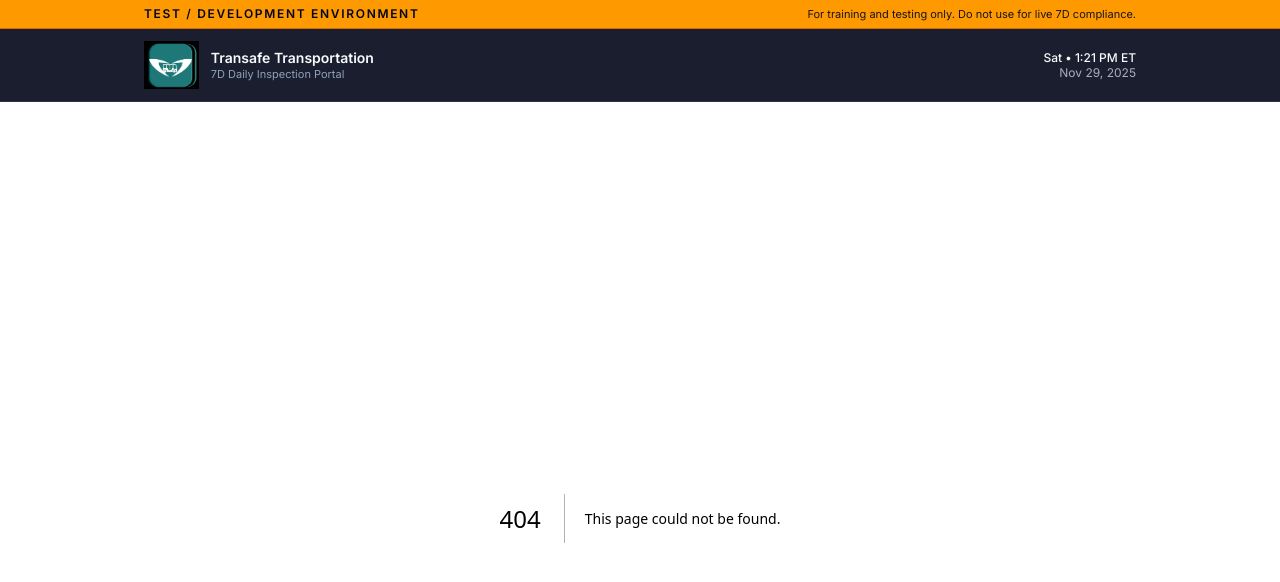
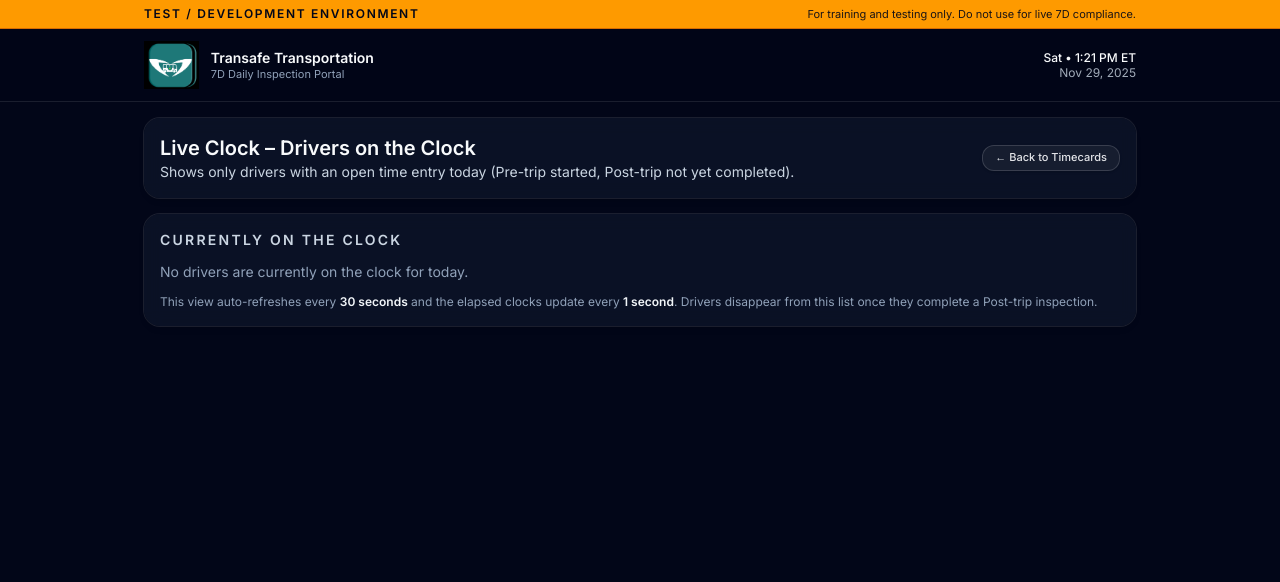
Before and after one commit to Mena-E/transafe-7d-inspections, a Next.js app: page /admin/timecards/live in a window 1280 px wide. Before the commit this address had no page. Shown: the top 582 px of the page. Built offline with nearby package versions, Linux system fonts and the light colour scheme; no server answers; the database is empty.

Commit message:
Added live clock view to Admin Timecards page

```diff
--- a/src/app/admin/page.tsx
+++ b/src/app/admin/page.tsx
@@ -1656,6 +1656,8 @@ const handleShiftWeek = (deltaWeeks: number) => {
               Live daily and weekly hours for each driver, Sunday to Saturday.
             </p>
           </div>
+
+          <div className="flex flex-col gap-2 sm:items-end">
             <div className="flex items-center gap-2">
               <button
                 type="button"
@@ -1671,6 +1673,15 @@ const handleShiftWeek = (deltaWeeks: number) => {
               >
                 Next week ▶
               </button>
+            </div>
+
+            {/* NEW: Live Clock link */}
+            <Link
+              href="/admin/timecards/live"
+              className="btn-ghost px-3 py-1 text-[11px]"
+            >
+              Live Clock →
+            </Link>
           </div>
         </div>
 
@@ -1682,6 +1693,7 @@ const handleShiftWeek = (deltaWeeks: number) => {
           (Sun–Sat)
         </p>
       </section>
+
 
       {error && (
         <section className="card border border-red-500/50 bg-red-950/40">
--- /dev/null
+++ b/src/app/admin/timecards/live/page.tsx
@@ -0,0 +1,242 @@
+// src/app/admin/timecards/live/page.tsx
+"use client";
+
+import { useEffect, useState } from "react";
+import Link from "next/link";
+import { supabase } from "@/lib/supabaseClient";
+
+type Driver = {
+  id: string;
+  full_name: string;
+  license_number: string | null;
+  is_active: boolean;
+};
+
+type LiveClockRow = {
+  entryId: string;
+  driverId: string;
+  driverName: string;
+  license: string | null;
+  workDate: string;
+  startTime: string;
+};
+
+// Format seconds as HH:MM:SS
+function formatDuration(totalSeconds: number): string {
+  const secs = Math.max(0, Math.floor(totalSeconds));
+  const hours = Math.floor(secs / 3600);
+  const minutes = Math.floor((secs % 3600) / 60);
+  const seconds = secs % 60;
+
+  const hh = hours.toString().padStart(2, "0");
+  const mm = minutes.toString().padStart(2, "0");
+  const ss = seconds.toString().padStart(2, "0");
+
+  return `${hh}:${mm}:${ss}`;
+}
+
+function getTodayDateString() {
+  const now = new Date();
+  const year = now.getFullYear();
+  const month = `${now.getMonth() + 1}`.padStart(2, "0");
+  const day = `${now.getDate()}`.padStart(2, "0");
+  return `${year}-${month}-${day}`;
+}
+
+export default function AdminLiveClockPage() {
+  const [rows, setRows] = useState<LiveClockRow[]>([]);
+  const [loading, setLoading] = useState(false);
+  const [error, setError] = useState<string | null>(null);
+
+  // Ticks every second so elapsed times update live
+  const [now, setNow] = useState(() => Date.now());
+
+  useEffect(() => {
+    const id = setInterval(() => {
+      setNow(Date.now());
+    }, 1000);
+    return () => clearInterval(id);
+  }, []);
+
+  useEffect(() => {
+    const load = async () => {
+      setLoading(true);
+      setError(null);
+
+      try {
+        const todayStr = getTodayDateString();
+
+        // Load drivers and open time entries for today in parallel
+        const [{ data: driversData, error: drvErr }, { data: openData, error: openErr }] =
+          await Promise.all([
+            supabase
+              .from("drivers")
+              .select("id, full_name, license_number, is_active"),
+            supabase
+              .from("driver_time_entries")
+              .select("id, driver_id, work_date, start_time, end_time")
+              .eq("work_date", todayStr)
+              .is("end_time", null),
+          ]);
+
+        if (drvErr) throw drvErr;
+        if (openErr) throw openErr;
+
+        const driversById: Record<string, Driver> = {};
+        (driversData as Driver[] | null)?.forEach((d) => {
+          driversById[d.id] = d;
+        });
+
+        const mapped: LiveClockRow[] =
+          (openData as any[] | null)?.map((entry) => {
+            const driver = driversById[entry.driver_id];
+            return {
+              entryId: entry.id,
+              driverId: entry.driver_id,
+              driverName: driver?.full_name ?? "Unknown driver",
+              license: driver?.license_number ?? null,
+              workDate: entry.work_date,
+              startTime: entry.start_time,
+            };
+          }) ?? [];
+
+        // Sort by driver name to keep view stable
+        mapped.sort((a, b) => a.driverName.localeCompare(b.driverName));
+
+        setRows(mapped);
+      } catch (err: any) {
+        console.error(err);
+        setError(
+          err?.message ??
+            "Failed to load live clock. Please refresh or try again.",
+        );
+      } finally {
+        setLoading(false);
+      }
+    };
+
+    // Initial load
+    load();
+
+    // Auto-refresh every 30 seconds to catch new clock-ins/outs
+    const intervalId = setInterval(load, 30000);
+    return () => clearInterval(intervalId);
+  }, []);
+
+  return (
+    <div className="space-y-4">
+      {/* Header */}
+      <section className="card flex flex-col gap-3 sm:flex-row sm:items-center sm:justify-between">
+        <div>
+          <h1 className="text-xl font-semibold">
+            Live Clock – Drivers on the Clock
+          </h1>
+          <p className="text-sm text-slate-300">
+            Shows only drivers with an open time entry today (Pre-trip started,
+            Post-trip not yet completed).
+          </p>
+        </div>
+        <div className="flex flex-col items-stretch gap-2 sm:items-end">
+          <Link
+            href="/admin#timecards"
+            className="btn-ghost px-3 py-1 text-[11px]"
+          >
+            ← Back to Timecards
+          </Link>
+        </div>
+      </section>
+
+      {error && (
+        <section className="card border border-red-500/50 bg-red-950/40">
+          <p className="text-xs font-medium text-red-200">{error}</p>
+        </section>
+      )}
+
+      {/* Live table */}
+      <section className="card space-y-3">
+        <div className="flex items-center justify-between gap-2">
+          <h2 className="text-sm font-semibold uppercase tracking-[0.16em] text-slate-300">
+            Currently on the clock
+          </h2>
+          {loading && (
+            <span className="text-xs text-slate-400">Loading…</span>
+          )}
+        </div>
+
+        {rows.length === 0 && !loading ? (
+          <p className="text-sm text-slate-400">
+            No drivers are currently on the clock for today.
+          </p>
+        ) : (
+          <div className="overflow-x-auto rounded-2xl bg-slate-950/40">
+            <table className="min-w-full border-separate border-spacing-0 text-xs sm:text-sm">
+              <thead>
+                <tr className="bg-slate-900/80 text-slate-200">
+                  <th className="border-b border-slate-800 px-3 py-2 text-left font-semibold">
+                    Driver
+                  </th>
+                  <th className="border-b border-slate-800 px-3 py-2 text-left font-semibold">
+                    License #
+                  </th>
+                  <th className="border-b border-slate-800 px-3 py-2 text-left font-semibold">
+                    Work date
+                  </th>
+                  <th className="border-b border-slate-800 px-3 py-2 text-left font-semibold">
+                    Clock started
+                  </th>
+                  <th className="border-b border-slate-800 px-3 py-2 text-right font-semibold">
+                    Elapsed time
+                  </th>
+                </tr>
+              </thead>
+              <tbody>
+                {rows.map((row) => {
+                  const startMs = new Date(row.startTime).getTime();
+                  const elapsedSeconds = Math.max(
+                    0,
+                    Math.floor((now - startMs) / 1000),
+                  );
+
+                  return (
+                    <tr
+                      key={row.entryId}
+                      className="odd:bg-slate-950/60 even:bg-slate-900/60"
+                    >
+                      <td className="px-3 py-2 text-slate-100">
+                        {row.driverName}
+                      </td>
+                      <td className="px-3 py-2 text-slate-100">
+                        {row.license || "—"}
+                      </td>
+                      <td className="px-3 py-2 text-slate-200">
+                        {row.workDate}
+                      </td>
+                      <td className="px-3 py-2 text-slate-200">
+                        {new Date(row.startTime).toLocaleTimeString([], {
+                          hour: "2-digit",
+                          minute: "2-digit",
+                        })}
+                      </td>
+                      <td className="px-3 py-2 text-right font-mono text-[11px] text-emerald-200 sm:text-xs">
+                        {formatDuration(elapsedSeconds)}
+                      </td>
+                    </tr>
+                  );
+                })}
+              </tbody>
+            </table>
+          </div>
+        )}
+
+        <p className="text-[11px] text-slate-400 sm:text-xs">
+          This view auto-refreshes every{" "}
+          <span className="font-semibold text-slate-100">30 seconds</span> and
+          the elapsed clocks update every{" "}
+          <span className="font-semibold text-slate-100">1 second</span>.
+          Drivers disappear from this list once they complete a Post-trip
+          inspection.
+        </p>
+      </section>
+    </div>
+  );
+}
```
Lines whose indentation alone changed are shown as unchanged.
